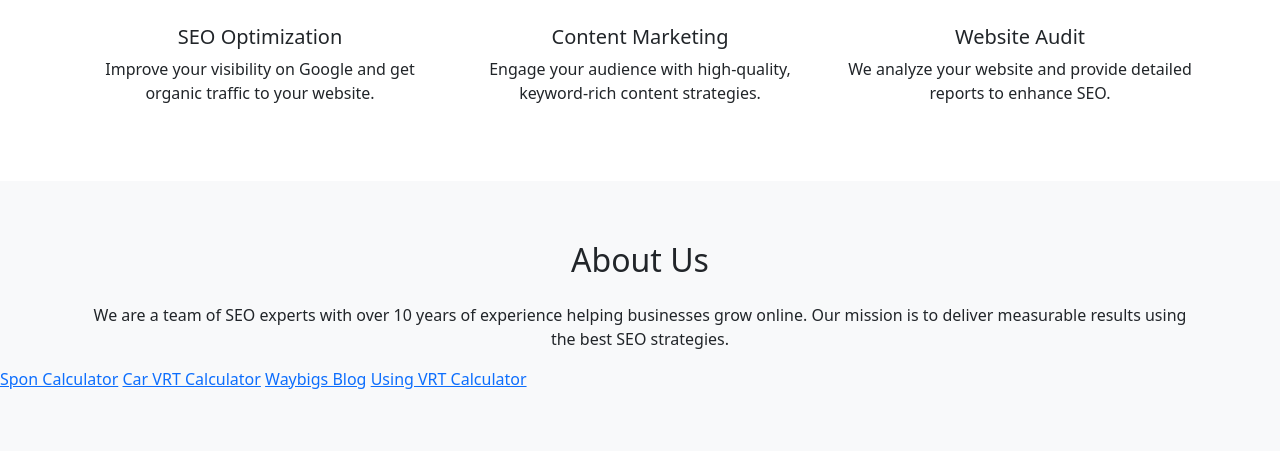
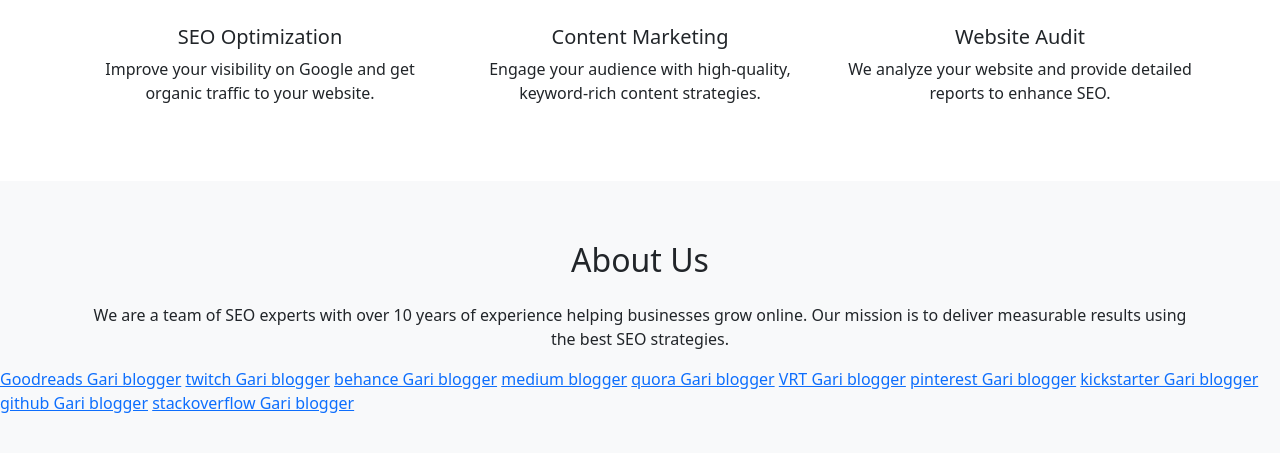
Before and after one commit to GariBlogger/bleakez.github.com, a plain HTML site: page index.html in a window 1280 px wide. Shown: the part 499-952 px from the top of the page. Drawn offline with nearby package versions, Linux system fonts and the light colour scheme.

Commit message:
Update index.html

```diff
--- a/index.html
+++ b/index.html
@@ -82,11 +82,16 @@
       <p class="text-center">We are a team of SEO experts with over 10 years of experience helping businesses grow online. Our mission is to deliver measurable results using the best SEO strategies.</p>
     </div>
 
-<a href="https://www.pinterest.com/sponcalculator/">Spon Calculator</a>
-        <a href="https://www.pinterest.com/pin/1113233601647780923/">Car VRT Calculator</a>
-    <a href="https://www.quora.com/profile/Waybigs-Blog">Waybigs Blog</a>
-        <a href="https://medium.com/@WaybigsBlog/how-to-use-vrt-calculator-45f6080d2c95">Using VRT Calculator</a>
-
+<a href="https://www.goodreads.com/user/show/188068400-gari-blogger" rel="dofollow" target="_blank">Goodreads Gari blogger</a>
+<a href="https://www.twitch.tv/gariblogger" rel="dofollow" target="_blank">twitch Gari blogger</a>
+<a href="https://www.behance.net/GariBlogger" rel="dofollow" target="_blank">behance Gari blogger</a>
+<a href="https://medium.com/@WaybigsBlog/how-to-use-vrt-calculator-45f6080d2c95" rel="dofollow" target="_blank">medium blogger</a>
+<a href="https://www.quora.com/profile/Waybigs-Blog" rel="dofollow" target="_blank">quora Gari blogger</a>
+<a href="https://www.quora.com/profile/Waybigs-Blog/How-VRT-is-calculated-in-Ireland-in-2025" rel="dofollow" target="_blank">VRT Gari blogger</a>
+<a href="https://www.pinterest.com/sponcalculator/" rel="dofollow" target="_blank">pinterest Gari blogger</a>
+<a href="https://www.kickstarter.com/profile/gariblogger" rel="dofollow" target="_blank">kickstarter Gari blogger</a>
+<a href="https://github.com/GariBlogger" rel="dofollow" target="_blank">github Gari blogger</a>
+<a href="https://stackoverflow.com/users/30935458/gari-blogger" rel="dofollow" target="_blank">stackoverflow Gari blogger</a>
 
 
 
```
